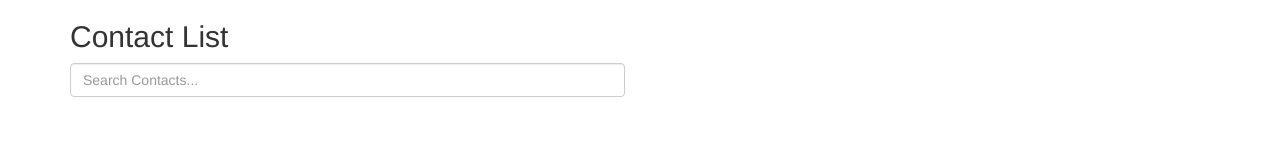
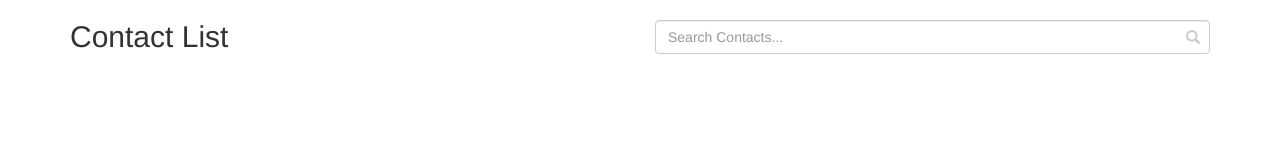
Before and after one commit to gadi246/HoneyBook, a website: page index.html in a window 1280 px wide. Shown: the top 162 px of the page. Drawn offline with nearby package versions, Linux system fonts and the light colour scheme; no server answers.

Commit message:
final commit3

```diff
--- a/css/style.scss
+++ b/css/style.scss
@@ -1,5 +1,14 @@
 // === general style ===
-
+.search-form {
+  margin-top: 20px;
+  position: relative;
+}
+.glyphicon-search {
+  position: absolute;
+  right:10px;
+  top: 10px;
+  color:#ccc;
+}
 .thumbnail {
   height: 340px !important;
   overflow: hidden;
--- a/index.html
+++ b/index.html
@@ -10,15 +10,16 @@
 </head>
 <body ng-controller="MainCtrl">
 <div class="container">
-  <h2>Contact List</h2>
-  <header>
-    <div class="row">
+  <header class="row">
+  <h2 class="col-sm-6 col-md-6">Contact List</h2>
       <div class="col-sm-6 col-md-6">
-        <div class="form-group">
+       <form class="search-form">
+         <div class="form-group">
           <input type="search" class="form-control" placeholder="Search Contacts...">
+           <span class="glyphicon glyphicon-search" aria-hidden="true"></span>
         </div>
+       </form>
       </div>
-    </div>
   </header>
   </div>
 <!-- spinner -->
@@ -38,7 +39,11 @@
             <img src="{{ contact.icon }}" alt="icon" class="icon">
             <h3>{{ contact.name }}</h3>
             <p>{{ contact.job}} | {{ contact.company_name}}</p>
-              <p class="full-detail">{{contact.phone}} <br> {{contact.email}}</p>
+              <p class="full-detail">
+                {{contact.phone}}
+                <br>
+                {{contact.email}}
+              </p>
           </div>
         </div>
       </div>
```
Also changed, not shown: css/style.css, 1 other file.
